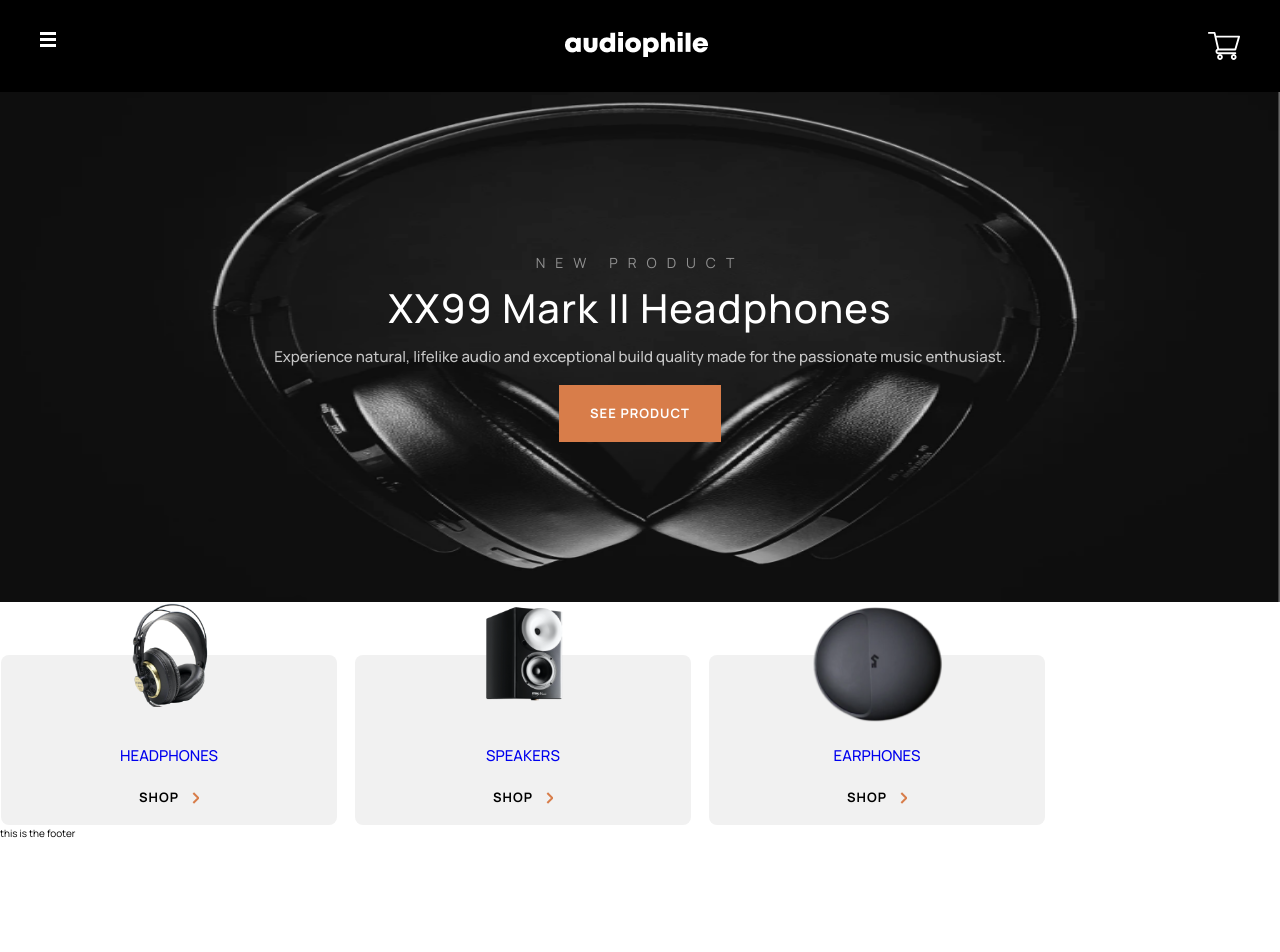
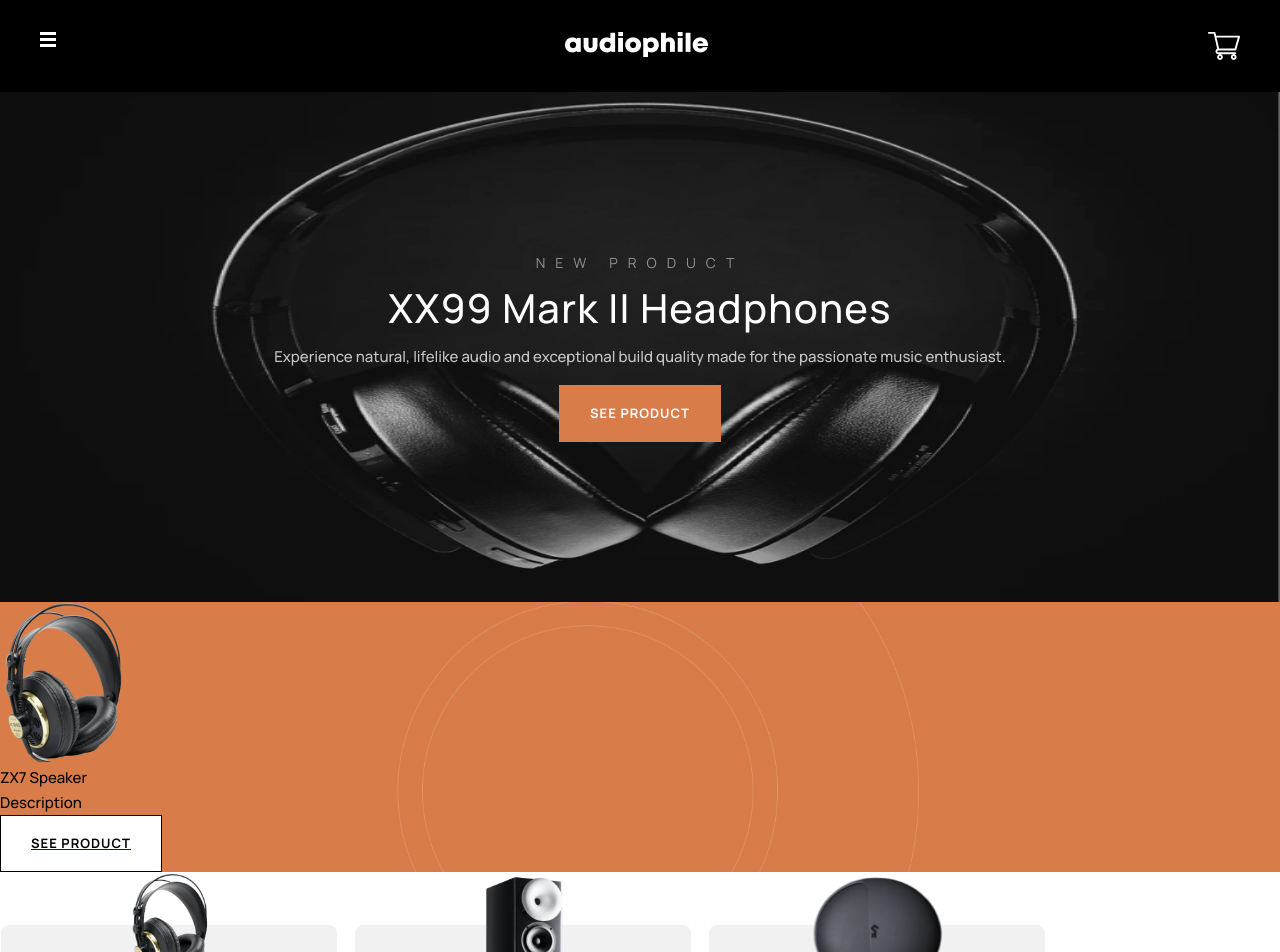
Before and after one commit to NubelityReact/audiophile-ecommerce-cra, a React (Create React App) app: page / in a window 1280 px wide. Shown: the top 952 px of the page. Before the commit the page ends 840 px from the top, so only its background shows below. Built offline with nearby package versions, Linux system fonts and the light colour scheme.

Commit message:
feat: starting ads components

```diff
--- /dev/null
+++ b/src/components/Ad/add.styles.module.css
@@ -0,0 +1,32 @@
+.container {
+  display: flex;
+  flex-direction: column;
+}
+
+.containerA {
+  background-color: var(--main-orange);
+  background-image: url("../../../public/components/ads/circles.png");
+  background-repeat: no-repeat;
+  background-size: 558px;
+  background-position: 50% -117px;
+}
+
+.containerB {
+  flex-direction: row-reverse;
+}
+
+.containerC {
+  gap: 16px;
+}
+
+.imgContainer {
+}
+
+.img {
+}
+
+.content {
+}
+
+.link {
+}
--- /dev/null
+++ b/src/components/Ad/index.tsx
@@ -0,0 +1,63 @@
+import React from "react";
+import { Image, withHTMLAttrs } from "../../customTypes/utils";
+import Typography from "../Typography";
+import { Link } from "react-router-dom";
+import Button from "../Button";
+import styles from "./add.styles.module.css";
+import clsx from "clsx";
+
+type IAdProps =
+  | {
+      title: string;
+      heading?: "h2" | "h3" | "h4";
+      description: string;
+      href: string;
+      textButton?: string;
+      img: Image;
+      type: "A";
+    }
+  | {
+      title: string;
+      heading?: "h2" | "h3" | "h4";
+      description?: never;
+      href: string;
+      textButton?: string;
+      img: Image;
+      type: "B" | "C";
+    };
+
+const Ad: React.FC<withHTMLAttrs<IAdProps>> = (props) => {
+  const {
+    type,
+    img,
+    title,
+    heading = "h3",
+    textButton = "see product",
+    description,
+    href,
+    className,
+    ...rest
+  } = props;
+
+  return (
+    <article
+      className={clsx(styles.container, styles["container" + type], className)}
+      {...rest}
+    >
+      <picture className={styles.imgContainer}>
+        <img {...img} alt={img.alt} className={styles.img} />
+      </picture>
+      <div className={styles.content}>
+        <Typography as={heading}>{title}</Typography>
+        {description && <Typography>{description}</Typography>}
+        <Link to={href}>
+          <Button variant="outlined">
+            <Typography variant="subtitle">{textButton}</Typography>
+          </Button>
+        </Link>
+      </div>
+    </article>
+  );
+};
+
+export default Ad;
--- a/src/pages/Home/index.tsx
+++ b/src/pages/Home/index.tsx
@@ -1,3 +1,4 @@
+import Ad from "../../components/Ad";
 import CategoryNavigation from "../../components/Containers/CategoryNavigation";
 import Hero from "../../components/layout/Hero";
 import { CategoryNavigationData } from "../../data/categoryNavigation";
@@ -21,6 +22,14 @@ const Home = () => {
         href="/product-details/id"
         img={{ src: src, alt: "heaphones xx99 mark two" }}
       />
+
+      <Ad
+        img={{ src: "/assets/nav/headphones.png", alt: "" }}
+        type="A"
+        title="ZX7 Speaker"
+        href="/"
+        description="Description"
+      />
       <CategoryNavigation cards={CategoryNavigationData} />
     </div>
   );
```
Also changed, not shown: public/assets/ads/speaker zx9.png (added), public/components/ads/circles.png (added).
